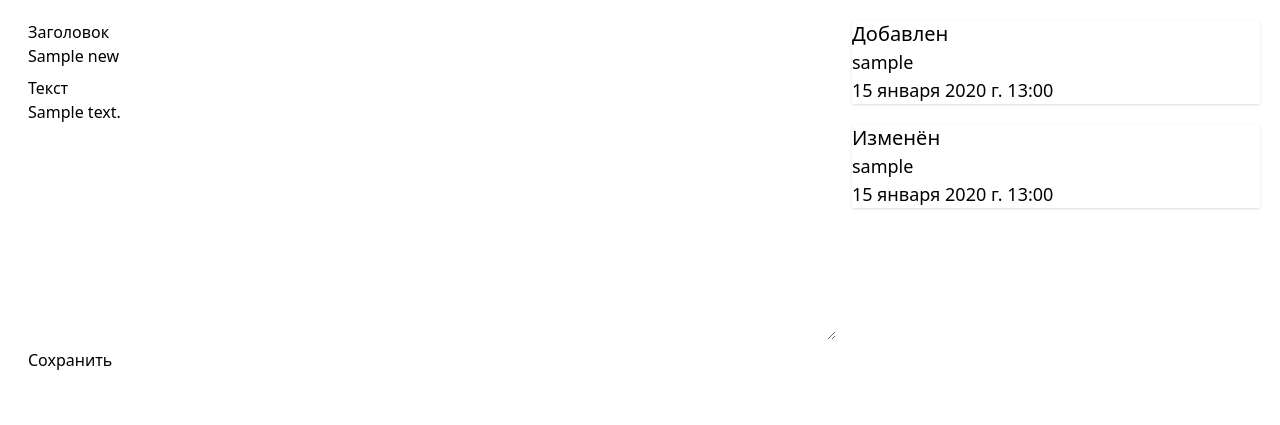
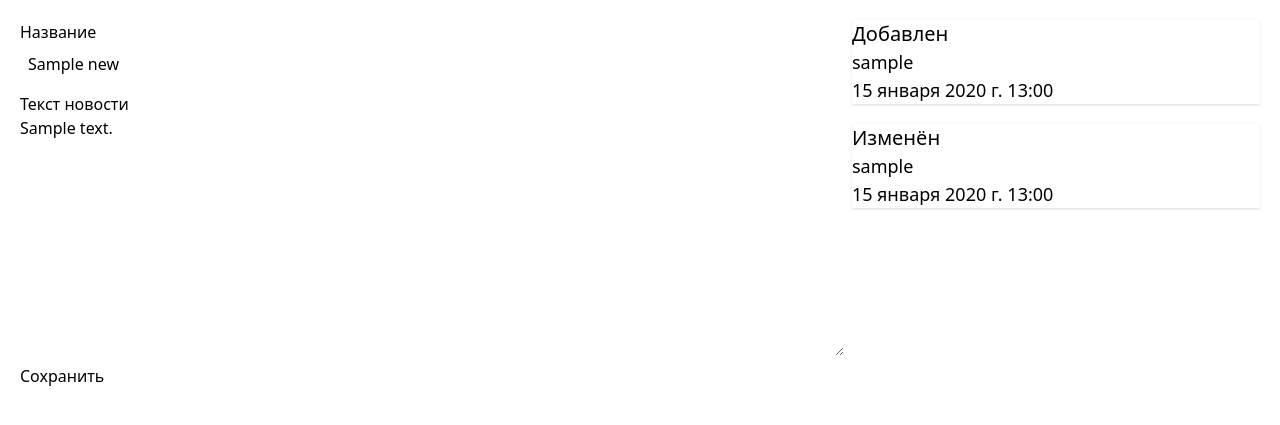
Before and after one commit to vovinov/stentor_tv, a Django app: page /news/1/edit/ in a window 1280 px wide. Shown: the part 64-489 px from the top of the page. Run offline with Django 5.2, Linux system fonts and the light colour scheme; tables that the repository leaves empty hold one stand-in row (values such as "Sample post"); parts of the project's set-up code (start-up, migrations or seed data) failed here and were passed over; some libraries are stand-ins or nearby versions.

Commit message:
Update form for edit news

```diff
--- a/apps/news/forms.py
+++ b/apps/news/forms.py
@@ -27,12 +27,10 @@ class NewsCreationForm(forms.ModelForm):
 
 class NewsEditForm(forms.ModelForm):
     title = forms.CharField(
-        widget=forms.TextInput(attrs={"class": "input input-bordered w-full"})
+        label="Название", widget=forms.TextInput(attrs={"class": "p-2 input w-full"})
     )
     content = forms.CharField(
-        widget=forms.Textarea(
-            attrs={"class": "input input-bordered w-full", "row": "20"}
-        )
+        label="Текст новости", widget=forms.Textarea(attrs={"class": "textarea w-full"})
     )
 
     class Meta:
--- a/apps/news/views.py
+++ b/apps/news/views.py
@@ -10,7 +10,7 @@ from apps.rundowns.models import Rundown, RundownNews
 from apps.statuses.models import Status
 
 from .models import News
-from .forms import NewsCreationForm, NewsStatusChangeForm
+from .forms import NewsCreationForm, NewsEditForm, NewsStatusChangeForm
 
 from simple_history.utils import update_change_reason
 
@@ -24,7 +24,7 @@ def view_history(request, news_id):
 
 
 def manage_news(request):
-    news = News.objects.all()
+    news = News.objects.all().order_by("-created_at")
 
     context = {"news": news, "form": NewsCreationForm(), "add": False}
 
@@ -33,9 +33,9 @@ def manage_news(request):
 
 def search_news(request):
     search = request.GET.get("search", "")
-    news = News.objects.filter(Q(title__icontains=search))
+    news = News.objects.filter(title__icontains=search).order_by("-created_at")
 
-    context = {"news": news, "form": NewsCreationForm()}
+    context = {"news": news, "form": NewsCreationForm}
 
     return render(request, "news/components/news_list.html", context)
 
@@ -107,7 +107,8 @@ def add_news_to_rundown(request, rundown_id, news_id):
 class NewsUpdateView(UpdateView):
 
     model = News
-    fields = ["title", "content"]
+    form_class = NewsEditForm
+    # fields = ["title", "content"]
     template_name = "news/news_edit.html"
     success_url = reverse_lazy("news:manage_news")
 
--- a/templates/news/components/news_history_item.html
+++ b/templates/news/components/news_history_item.html
@@ -7,7 +7,7 @@
     {% endif %}
   </div>
   <div class="col-span-6 justify-self-center">
-    <span>{{n.history_change_reason}}</span>
+    <span>{{n.history_change_reason|default:""}}</span>
   </div>
   <div class="col-span-2 justify-self-center">
     <span>{{n.history_user}}</span>
--- a/templates/news/components/news_list.html
+++ b/templates/news/components/news_list.html
@@ -1,4 +1,4 @@
-<ul class="list bg-base-100 rounded-box shadow-md" id="news_list">
+<ul class="" id="news_list">
   {% for n in news %}
     {% include "news/components/news_item.html" %}
   {% endfor %}
--- a/templates/news/news_edit.html
+++ b/templates/news/news_edit.html
@@ -6,15 +6,15 @@
 
     <!-- Форма редактирования -->
     <div class="col-span-8">
-        <form method="post" class="px-2">
+        <form method="post" class="">
             {% csrf_token %}
-            {{ form.nonfields_error }}
+            {{ form.non_fields_error }}
             {% for field in form %}
-                <div class="flex flex-col form-control mb-2">
+            <div class="flex flex-col mb-2">
                 <label class="label">
                     <span class="label-text mb-1">{{field.label}}</span>
                 </label>
-                    {{field }}
+                {{ field }}
                 {% if field.errors %}
                     <label class="label text-error">
                     {{ field.errors }}
--- a/templates/rundowns/rundown_manage.html
+++ b/templates/rundowns/rundown_manage.html
@@ -11,7 +11,7 @@
       <label class="label" for="date_input">
         <span class="label-text"></span>
       </label>
-      <input class="input" id="date_input" hx-target="#main_content" hx-vals='{"csrfmiddlewaretoken": "{{ csrf_token }}"}' hx-post={% url "rundowns:get_rundowns_by_date" %} hx-triggers="change" type="date" name="date">
+      <input class="input input-xl" id="date_input" hx-target="#main_content" hx-vals='{"csrfmiddlewaretoken": "{{ csrf_token }}"}' hx-post={% url "rundowns:get_rundowns_by_date" %} hx-triggers="change" type="date" name="date">
     </div>
 
   </div>
```
Also changed, not shown: templates/news/components/news_item.html (+5 -3 lines). Lines whose indentation alone changed are shown as unchanged.
